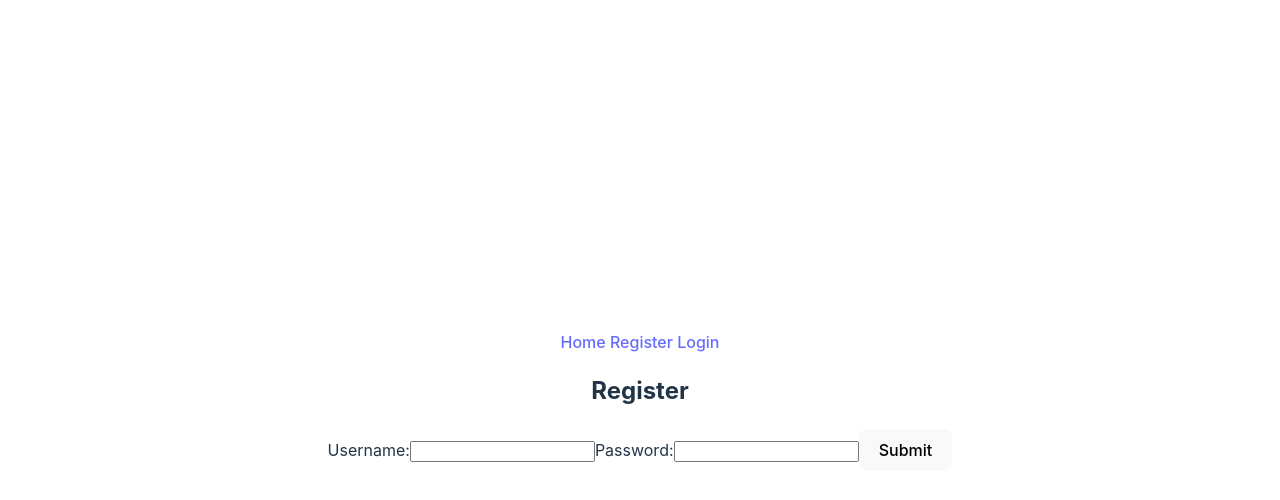
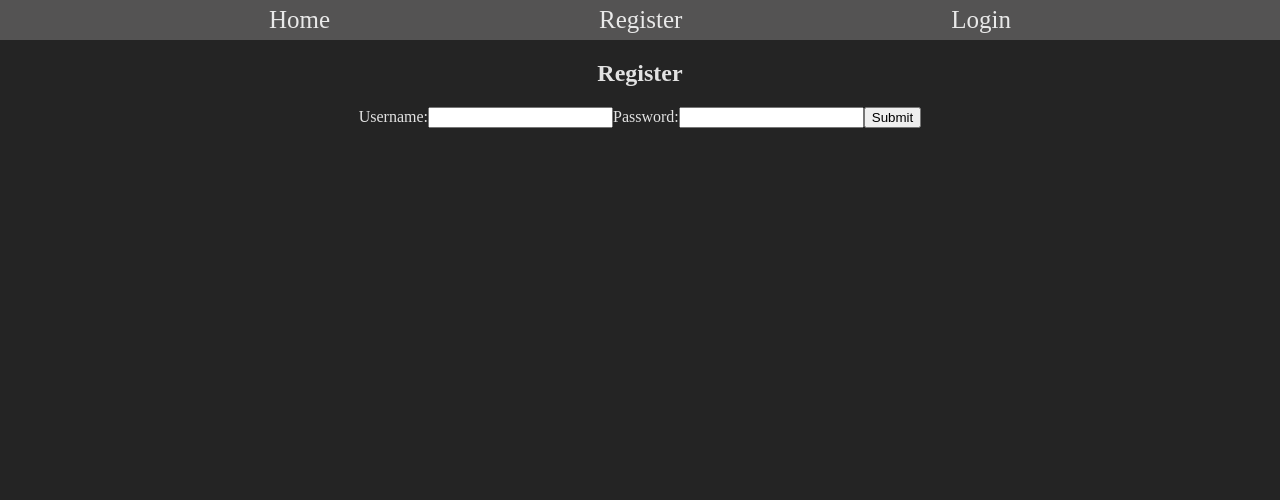
Before and after one commit to George-Chris-2304/Strangers-Things, a React (Vite) app: page /register in a window 1280 px wide. Shown: the top 500 px of the page. Built offline with nearby package versions, Linux system fonts and the light colour scheme.

Commit message:
Chris CSS Update

```diff
--- a/src/App.css
+++ b/src/App.css
@@ -1,50 +1,4 @@
-#root {
-  max-width: 1280px;
-  margin: 0 auto;
-  padding: 2rem;
+.App {
+  width: 100vw;
   text-align: center;
 }
-
-.logo {
-  height: 6em;
-  padding: 1.5em;
-  will-change: filter;
-  transition: filter 300ms;
-}
-.logo:hover {
-  filter: drop-shadow(0 0 2em #646cffaa);
-}
-.logo.react:hover {
-  filter: drop-shadow(0 0 2em #61dafbaa);
-}
-
-@keyframes logo-spin {
-  from {
-    transform: rotate(0deg);
-  }
-  to {
-    transform: rotate(360deg);
-  }
-}
-
-@media (prefers-reduced-motion: no-preference) {
-  a:nth-of-type(2) .logo {
-    animation: logo-spin infinite 20s linear;
-  }
-}
-
-.card {
-  padding: 2em;
-}
-
-.read-the-docs {
-  color: #888;
-}
-
-#things-items{
-  display: flex;
-  flex-direction: column;
-  border: 3px solid black;
- padding:3%;
- justify-content: space-evenly;
-}
--- a/src/App.jsx
+++ b/src/App.jsx
@@ -1,8 +1,9 @@
 import { useState, useEffect } from "react";
 import { Routes, Route } from "react-router-dom";
-import FetchPosts from "./components/fetchPost";
-import Register from "./components/registrationForm";
-import NavBar from "./components/Navbar";
+import FetchPosts from "./components/FetchPost/fetchPost";
+import Register from "./components/RegistrationForm/registrationForm";
+import NavBar from "./components/Navbar/Navbar";
+import Login from "./components/LoginForm/loginForm";
 
 import "./App.css";
 
@@ -30,6 +31,7 @@ function App() {
           path="/register"
           element={<Register setIsLoggedIn={setIsLoggedIn} />}
         />
+        <Route path="/login" element={<Login setIsLoggedIn={setIsLoggedIn} />}/>
       </Routes>
   </div>
   );
--- a/src/api adapters/index.js
+++ b/src/api adapters/index.js
@@ -23,3 +23,26 @@ export const registerUser = async (username, password) => {
     console.log(error);
   }
 };
+
+export const loginUser = async (username, password) => {
+  try {
+    const response = await fetch(`${BASE_URL}/users/login`, {
+      method: "POST",
+      headers: {
+        "Content-Type": "application/json",
+      },
+      body: JSON.stringify({
+        user: {
+          username: username,
+          password: password,
+        },
+      }),
+    });
+
+    const result = await response.json();
+
+    return result.data;
+  } catch (error) {
+    console.log(error);
+  }
+};
--- /dev/null
+++ b/src/components/FetchPost/fetchPost.css
@@ -0,0 +1,42 @@
+.fetch-post {
+  margin: auto;
+  width: 100%;
+  min-height: 95%;
+  height: fit-content;
+  display: grid;
+  grid-template-columns: 1fr 3fr;
+}
+
+.right-panel {
+  background-color: rgb(84, 83, 83);
+  min-height: 92vh;
+  height: fit-content;
+  border-radius: 25px;
+  margin: 1.5vh 1vw 1.5vh 0.5vw;
+}
+
+.left-panel {
+  background-color: rgb(84, 83, 83);
+  min-height: 92vh;
+  height: fit-content;
+  margin: 1.5vh 0.5vw 1.5vh 1vw;
+  border-radius: 25px;
+  text-align: center;
+}
+
+.fetched-table {
+  margin: 1% auto 2% auto;
+  max-width: 98%;
+}
+
+#search-bar-form {
+  max-width: 98%;
+}
+
+#things-items {
+  display: flex;
+  flex-direction: column;
+  border: 3px solid black;
+  padding: 3%;
+  justify-content: space-evenly;
+}
--- /dev/null
+++ b/src/components/FetchPost/fetchPost.jsx
@@ -0,0 +1,68 @@
+import React, { useState, useEffect } from "react";
+import FetchedPostRows from "../FetchedPostRows";
+import "./fetchPost.css";
+
+const COHORT_NAME = "2304-FTB-ET-WEB-FT";
+const BASE_URL = `https://strangers-things.herokuapp.com/api/${COHORT_NAME}`;
+
+export default function FetchPosts() {
+  const [allPosts, setAllPosts] = useState([]);
+  const [searchQuery, setSearchQuery] = useState("");
+
+  useEffect(() => {
+    async function fetchPosts() {
+      try {
+        const response = await fetch(`${BASE_URL}/posts`);
+        const data = await response.json();
+        const fetchedPosts = data.data.posts;
+        setAllPosts(fetchedPosts);
+      } catch (error) {
+        console.error(error);
+      }
+    }
+
+    fetchPosts();
+  }, []);
+
+  const filteredThings = allPosts.filter((things) =>
+    things.title.toLowerCase().includes(searchQuery.toLowerCase())
+  );
+
+  return (
+    <div className="fetch-post">
+      <div className="left-panel">
+        <form id="search-bar-form">
+          <label htmlFor="search-query">Search: </label>
+          <input
+            name="search-query"
+            type="text"
+            placeholder="Type Name Here"
+            value={searchQuery}
+            onChange={(event) => setSearchQuery(event.target.value)}
+          />
+        </form>
+      </div>
+
+      <div className="right-panel">
+        <table className="fetched-table">
+          <thead>
+            <tr>
+              <th id="project-title" colSpan="3">
+                Stranger's Things
+              </th>
+            </tr>
+          </thead>
+          <tbody>
+            {filteredThings.map((post) => (
+              <FetchedPostRows
+                key={post._id}
+                post={post}
+                setAllPosts={setAllPosts}
+              />
+            ))}
+          </tbody>
+        </table>
+      </div>
+    </div>
+  );
+}
--- /dev/null
+++ b/src/components/Navbar/Navbar.css
@@ -0,0 +1,18 @@
+.Navbar {
+  background-color: #545353;
+  width: 100%;
+  height: 5vh;
+  font-size: 25px;
+  display: flex;
+  justify-content: space-evenly;
+  align-items: center;
+}
+
+.Navbar-link {
+  text-decoration: none;
+  color: inherit;
+}
+
+.Navbar-link:hover{
+    color: black;
+}
--- a/src/components/Navbar.jsx
+++ b/src/components/Navbar/Navbar.jsx
@@ -1,13 +1,14 @@
 import React from "react";
 import { Link } from "react-router-dom";
+import "./Navbar.css";
 
 const NavBar = ({ isLoggedIn, setIsLoggedIn }) => {
   console.log(isLoggedIn);
   return (
-    <div>
+    <div className="Navbar">
       {isLoggedIn ? (
         <>
-          <Link to="/">Home </Link>
+          <Link className="Navbar-link" to="/">Home </Link>
           <button
             onClick={() => {
               setIsLoggedIn(false);
@@ -19,9 +20,9 @@ const NavBar = ({ isLoggedIn, setIsLoggedIn }) => {
         </>
       ) : (
         <>
-          <Link to="/">Home </Link>
-          <Link to="/register">Register </Link>
-          <Link to="/login">Login </Link>
+          <Link className="Navbar-link" to="/">Home </Link>
+          <Link className="Navbar-link" to="/register">Register </Link>
+          <Link className="Navbar-link" to="/login">Login </Link>
         </>
       )}
     </div>
--- a/src/components/fetchPost.jsx
+++ /dev/null
@@ -1,63 +0,0 @@
-import React, { useState, useEffect } from "react";
-import FetchedPostRows from "./FetchedPostRows";
-
-const COHORT_NAME = '2304-FTB-ET-WEB-FT';
-const BASE_URL = `https://strangers-things.herokuapp.com/api/${COHORT_NAME}`;
-
-export default function FetchPosts() {
-  const [allPosts, setAllPosts] = useState([]);
-  const [searchQuery, setSearchQuery] = useState("")
-
-  useEffect(() => {
-    async function fetchPosts() {
-      try {
-        const response = await fetch(`${BASE_URL}/posts`);
-        const data = await response.json();
-        const fetchedPosts = data.data.posts;
-        setAllPosts(fetchedPosts);
-      } catch (error) {
-        console.error(error);
-      }
-    }
-
-    fetchPosts();
-  }, []);
-
-  const filteredThings = allPosts.filter((things) =>
-things.title.toLowerCase().includes(searchQuery.toLowerCase())
-);
-
-  return (
-
-<div>
-<form id="search-bar-form">
-        <label htmlFor="search-query">Search: </label>
-        <input
-          name="search-query"
-          type="text"
-          placeholder="Type Name Here"
-          value={searchQuery}
-          onChange={(event) => setSearchQuery(event.target.value)}
-        />
-      </form>
-
-    <table>
-      <thead>
-        <tr>
-          <th id="project-title" colSpan="3">Stranger's Things</th>
-        </tr>
-      </thead>
-      <tbody>
-        {filteredThings.map((post) => (
-          <FetchedPostRows
-            key={post._id}
-            post={post}
-            setAllPosts={setAllPosts}
-          />
-        ))}
-      </tbody>
-    </table>
-
-    </div>
-  );
-}
--- a/src/index.css
+++ b/src/index.css
@@ -1,69 +1,13 @@
-:root {
-  font-family: Inter, system-ui, Avenir, Helvetica, Arial, sans-serif;
-  line-height: 1.5;
-  font-weight: 400;
-
-  color-scheme: light dark;
+html,
+body,
+#root,
+#container {
   color: rgba(255, 255, 255, 0.87);
   background-color: #242424;
-
-  font-synthesis: none;
-  text-rendering: optimizeLegibility;
-  -webkit-font-smoothing: antialiased;
-  -moz-osx-font-smoothing: grayscale;
-  -webkit-text-size-adjust: 100%;
+  width: 100%;
+  margin: 0;
+  padding: 0;
+  display: flex;
+  align-items: center;
+  justify-content: center;
 }
-
-a {
-  font-weight: 500;
-  color: #646cff;
-  text-decoration: inherit;
-}
-a:hover {
-  color: #535bf2;
-}
-
-body {
-  margin: 0;
-  display: flex;
-  place-items: center;
-  min-width: 320px;
-  min-height: 100vh;
-}
-
-h1 {
-  font-size: 3.2em;
-  line-height: 1.1;
-}
-
-button {
-  border-radius: 8px;
-  border: 1px solid transparent;
-  padding: 0.6em 1.2em;
-  font-size: 1em;
-  font-weight: 500;
-  font-family: inherit;
-  background-color: #1a1a1a;
-  cursor: pointer;
-  transition: border-color 0.25s;
-}
-button:hover {
-  border-color: #646cff;
-}
-button:focus,
-button:focus-visible {
-  outline: 4px auto -webkit-focus-ring-color;
-}
-
-@media (prefers-color-scheme: light) {
-  :root {
-    color: #213547;
-    background-color: #ffffff;
-  }
-  a:hover {
-    color: #747bff;
-  }
-  button {
-    background-color: #f9f9f9;
-  }
-}
```
Also changed, not shown: src/components/NavBar.jsx (deleted, +0 -31 lines), src/components/RegistrationForm/registrationForm.jsx (renamed from src/components/registrationForm.jsx, +13 -13 lines), src/components/RegistrationForm/registrationForm.css (added).
